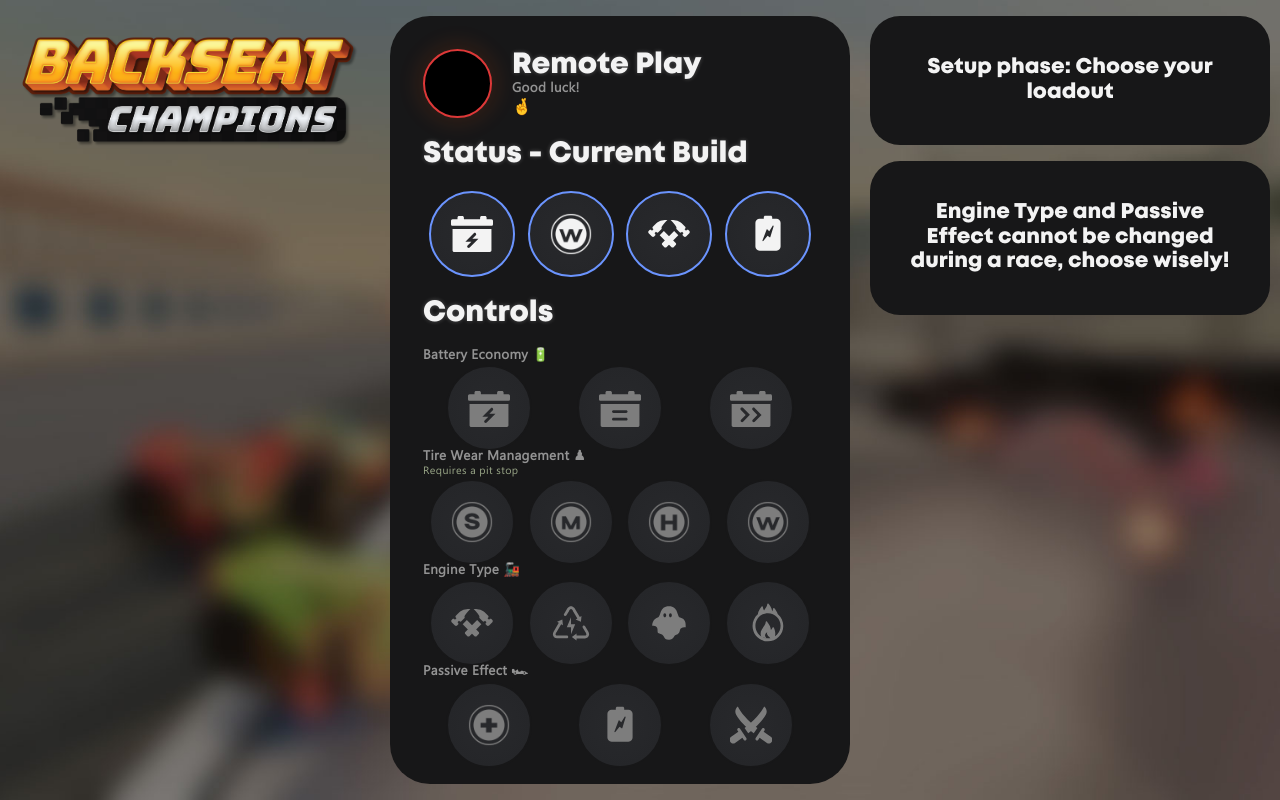
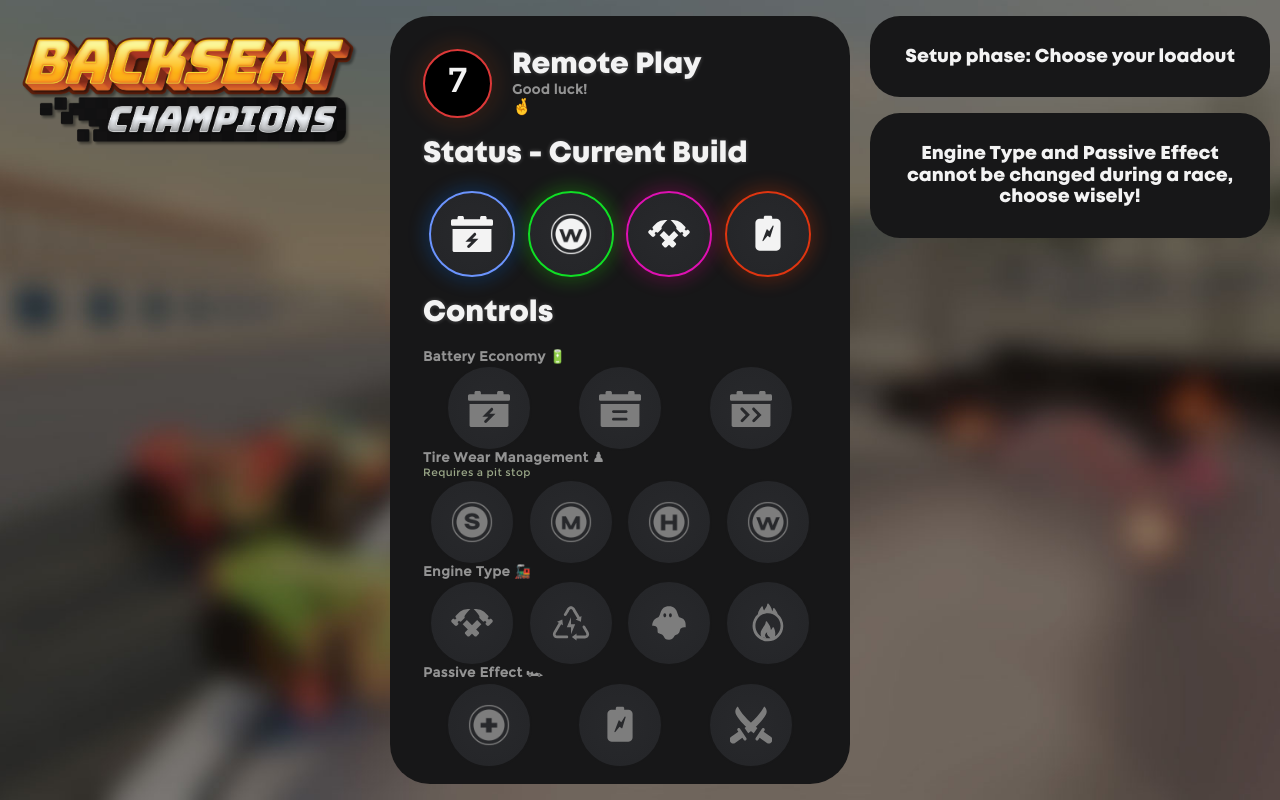
Before and after one commit to Pokang/backseat-remoteplay, an Angular app: page /remote in a window 1280 px wide. Built offline with nearby package versions, Linux system fonts and the light colour scheme.

Commit message:
remote done and ready for back & server events

```diff
--- a/src/app/remote/remote.component.html
+++ b/src/app/remote/remote.component.html
@@ -1,8 +1,8 @@
 <div id="remotecontainer">
-    <div class="backseatlogo"></div>
+    <div routerLink="/results" class="backseatlogo"></div> <!-- remove this routerLink when you can get the endrace event here :) -->
     <div id="remotebox">
         <div id="usersection">
-            <div id="userpicture"></div>
+            <div id="userpicture"><div id="userid">7</div></div>
             <div id="remotetoptext">
                 <div id="remotetitle">Remote Play</div>
                 <div id="remotesubmessage"><h2>Good luck!</h2>🤞</div>
@@ -11,16 +11,16 @@
         <div id="statussection">
             <h1>Status - Current Build</h1>
             <div class="dialrow">
-                <div class="dial selected">
+                <div class="dial selectedbattery">
                     <div class="battery1 icon iconselected"></div>
                 </div>
-                <div class="dial selected">
+                <div class="dial selectedtire">
                     <div class="tire4 icon iconselected"></div>
                 </div>
-                <div class="dial selected">
+                <div class="dial selectedengine">
                     <div class="engine1 icon iconselected"></div>
                 </div>
-                <div class="dial selected">
+                <div class="dial selectedpassive">
                     <div class="passive2 icon iconselected"></div>
                 </div>
             </div>
@@ -31,13 +31,13 @@
                 <h2>Battery Economy 🔋</h2>
             </div>
             <div class="dialrow">
-                <div (click)="change(0,0)" [ngClass]="{'selected': toggle[0][0]}" class="dial">
+                <div (click)="change(0,0)" [ngClass]="{'selectedbattery': toggle[0][0]}" class="dial">
                     <div class="battery1 icon" [ngClass]="{'iconselected': toggle[0][0]}"></div>
                 </div>
-                <div (click)="change(0,1)" [ngClass]="{'selected': toggle[0][1]}" class="dial">
+                <div (click)="change(0,1)" [ngClass]="{'selectedbattery': toggle[0][1]}" class="dial">
                     <div class="battery2 icon" [ngClass]="{'iconselected': toggle[0][1]}"></div> <!-- Adds the class iconselected on click -->
                 </div>
-                <div (click)="change(0,2)" [ngClass]="{'selected': toggle[0][2]}" class="dial">
+                <div (click)="change(0,2)" [ngClass]="{'selectedbattery': toggle[0][2]}" class="dial">
                     <div class="battery3 icon" [ngClass]="{'iconselected': toggle[0][2]}"></div>
                 </div>
             </div>
@@ -46,16 +46,16 @@
             <h2>Tire Wear Management ♟</h2>
             <h3>Requires a pit stop</h3>
             <div class="dialrow">
-                <div (click)="change(1,0)" [ngClass]="{'selected': toggle[1][0]}" class="dial">
+                <div (click)="change(1,0)" [ngClass]="{'selectedtire': toggle[1][0]}" class="dial">
                     <div class="tire1 icon" [ngClass]="{'iconselected': toggle[1][0]}"></div>
                 </div>
-                <div (click)="change(1,1)" [ngClass]="{'selected': toggle[1][1]}" class="dial">
+                <div (click)="change(1,1)" [ngClass]="{'selectedtire': toggle[1][1]}" class="dial">
                     <div class="tire2 icon" [ngClass]="{'iconselected': toggle[1][1]}"></div>
                 </div>
-                <div (click)="change(1,2)" [ngClass]="{'selected': toggle[1][2]}" class="dial">
+                <div (click)="change(1,2)" [ngClass]="{'selectedtire': toggle[1][2]}" class="dial">
                     <div class="tire3 icon" [ngClass]="{'iconselected': toggle[1][2]}"></div>
                 </div>
-                <div (click)="change(1,3)" [ngClass]="{'selected': toggle[1][3]}" class="dial">
+                <div (click)="change(1,3)" [ngClass]="{'selectedtire': toggle[1][3]}" class="dial">
                     <div class="tire4 icon" [ngClass]="{'iconselected': toggle[1][3]}"></div>
                 </div>
             </div>
@@ -63,16 +63,16 @@
         <div id="enginesection">
             <h2>Engine Type 🚂</h2>
             <div class="dialrow">
-                <div (click)="change(2,0)" [ngClass]="{'selected': toggle[2][0]}" class="dial">
+                <div (click)="change(2,0)" [ngClass]="{'selectedengine': toggle[2][0]}" class="dial">
                     <div class="engine1 icon" [ngClass]="{'iconselected': toggle[2][0]}"></div>
                 </div>
-                <div (click)="change(2,1)" [ngClass]="{'selected': toggle[2][1]}" class="dial">
+                <div (click)="change(2,1)" [ngClass]="{'selectedengine': toggle[2][1]}" class="dial">
                     <div class="engine2 icon" [ngClass]="{'iconselected': toggle[2][1]}"></div>
                 </div>
-                <div (click)="change(2,2)" [ngClass]="{'selected': toggle[2][2]}" class="dial">
+                <div (click)="change(2,2)" [ngClass]="{'selectedengine': toggle[2][2]}" class="dial">
                     <div class="engine3 icon" [ngClass]="{'iconselected': toggle[2][2]}"></div>
                 </div>
-                <div (click)="change(2,3)" [ngClass]="{'selected': toggle[2][3]}" class="dial">
+                <div (click)="change(2,3)" [ngClass]="{'selectedengine': toggle[2][3]}" class="dial">
                     <div class="engine4 icon" [ngClass]="{'iconselected': toggle[2][3]}"></div>
                 </div>
             </div>
@@ -80,13 +80,13 @@
         <div id="passivesection">
             <h2>Passive Effect 🏎</h2>
             <div class="dialrow">
-                <div (click)="change(3,0)" [ngClass]="{'selected': toggle[3][0]}" class="dial">
+                <div (click)="change(3,0)" [ngClass]="{'selectedpassive': toggle[3][0]}" class="dial">
                     <div class="passive1 icon" [ngClass]="{'iconselected': toggle[3][0]}"></div>
                 </div>
-                <div (click)="change(3,1)" [ngClass]="{'selected': toggle[3][1]}" class="dial">
+                <div (click)="change(3,1)" [ngClass]="{'selectedpassive': toggle[3][1]}" class="dial">
                     <div class="passive2 icon" [ngClass]="{'iconselected': toggle[3][1]}"></div>
                 </div>
-                <div (click)="change(3,2)" [ngClass]="{'selected': toggle[3][2]}" class="dial">
+                <div (click)="change(3,2)" [ngClass]="{'selectedpassive': toggle[3][2]}" class="dial">
                     <div class="passive3 icon" [ngClass]="{'iconselected': toggle[3][2]}"></div>
                 </div>
             </div>
--- a/src/app/remote/remote.component.scss
+++ b/src/app/remote/remote.component.scss
@@ -58,8 +58,23 @@
                     transition: .25s;
                 }
             }
-            .selected{
-                border: solid 2px #6b94FE;
+
+            // Highlight colors of each category
+            .selectedbattery{
+                border: solid 2px $battery;
+                box-shadow: $batteryglow;
+            }
+            .selectedtire{
+                border: solid 2px $tire;
+                box-shadow: $tireglow;
+            }
+            .selectedengine{
+                border: solid 2px $engine;
+                box-shadow: $engineglow;
+            }
+            .selectedpassive{
+                border: solid 2px $passive;
+                box-shadow: $passiveglow;
             }
         }
 
@@ -67,12 +82,21 @@
             display: flex;
 
             #userpicture{
+                display: flex;
+                justify-content: center;
+                align-items: center;
                 width: 65px;
                 height: 65px;
                 border-radius: 100%;
                 background-color: black;
                 border: solid $usercolor 2px;
                 box-shadow: ($userglow);
+
+                #userid{
+                    color:$lightbg;
+                    font-family: myanmar;
+                    font-size: 26pt;
+                }
             }
 
             #remotetoptext{
@@ -126,10 +150,10 @@
             background: $remotebg;
             height: auto;
             color: $lightbg;
-            padding: 40px;
+            padding: 30px;
             text-align: center;
             font-family: Mont;
-            font-size: 16pt;
+            font-size: 14pt;
             border-radius: 30px;
         }
     }
--- a/src/styles.scss
+++ b/src/styles.scss
@@ -9,7 +9,7 @@
         overflow-x: hidden; //for some reason this is necessary for mobile
     }
 
-    h2, h3{
+    h2, h3, h4{
         margin-block-start: 0;
         margin-block-end: 0;
     }
--- a/src/variables.scss
+++ b/src/variables.scss
@@ -1,16 +1,31 @@
+//BC Colors
 $playyellow: #F7A419;
 $playtextbrown: #7B510A;
 $darkbg: #222224;
 $lightbg: #F3F3F3;
 $lightgrey: #474747;
 
+//User-specific colors
 $usercolor: #DD3838;
 $userglow: 0px 0px 20px 7px rgba(255, 92, 0, 0.1);
 
+//Remote auxiliary colors
 $remotebg: #171718;
 $inactive: #939393;
 $subpassive: #9aa788;
 $dialbg: radial-gradient(50% 50% at 50% 50%, #28292C 0%, #252629 100%, #252629 100%, #252629 100%);
 
+//Dial Category colors
+$battery:#6b94FE;
+$tire:#10DF25;
+$engine:#DF10B2;
+$passive: #DF3510;
+
+//Glows and shadows
 $lightshadow: 0px 4px 4px rgba(0, 0, 0, 0.25);
 $textglow: 0px 0px 4px rgba(255, 255, 255, 0.25);
+$batteryglow: 0px 0px 17.4316px 4.84211px rgba(2, 118, 255, 0.2);
+$tireglow: 0px 0px 17.4316px 4.84211px rgba(38, 255, 2, 0.2);
+$engineglow: 0px 0px 17.4316px 4.84211px rgba(255, 2, 154, 0.2);
+$passiveglow: 0px 0px 17.4316px 4.84211px rgba(255, 63, 2, 0.2);
+$playglow: 0px 0px 20px rgba(247, 164, 25, 0.5);
```
Also changed, not shown: src/assets/fonts/mmrtext.ttf.
